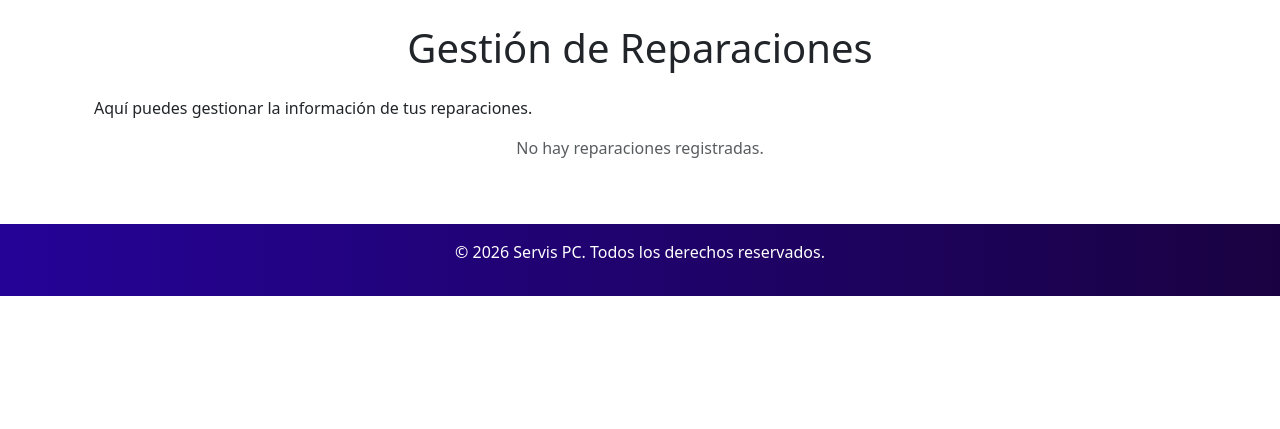
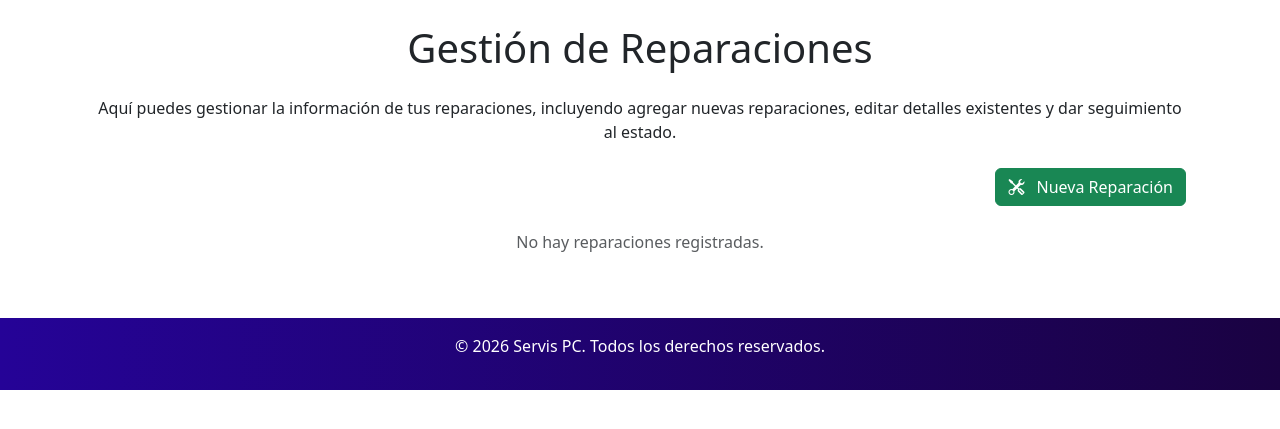
Before and after one commit to federicoaranda19-hub/TepyCheck-Proyecto, a Django app: page /reparaciones/ in a window 1280 px wide. Shown: the part 76-505 px from the top of the page. Run offline with Django 5.2, Linux system fonts and the light colour scheme; data that the repository does not hold is empty.

Commit message:
Completar CRUD y vistas de Reparaciones

```diff
--- a/myapp/templates/myapp/reparacion.html
+++ b/myapp/templates/myapp/reparacion.html
@@ -4,32 +4,47 @@
 
 {% block content %}
 <div class="container mt-4">
-        <h1 class="text-center mb-4">Gestión de Reparaciones</h1>
-        <p>Aquí puedes gestionar la información de tus reparaciones.</p>
+    <h1 class="text-center mb-4 animate__animated animate__swing">Gestión de Reparaciones</h1>
+    <p class="text-center mb-4">Aquí puedes gestionar la información de tus reparaciones, incluyendo agregar nuevas reparaciones, editar detalles existentes y dar seguimiento al estado.</p>
+
+    <div class="text-end mb-4">
+        <a class="btn btn-success bi bi-tools" href="{% url 'myapp:agregar_reparacion' %}">
+            <span class="ms-2">Nueva Reparación</span>
+        </a>
+    </div>
 
     <div class="row">
         {% for reparacion in reparaciones %}
-            <div class="col-md-4 col-sm-6 mb-4">
+        <div class="col-md-4 col-sm-6 mb-4" data-aos="fade-down">
             <div class="card shadow-sm h-100 bg-info-subtle text-info-emphasis">
                 <div class="card-body">
                     <h5 class="card-title text-primary">
-                            {{ reparacion.equipo }} - {{ reparacion.tecnico|default:"Sin asignar" }}
+                        {{ reparacion.equipo }}
                     </h5>
                     <p class="card-text mb-1">
-                            <strong>Problema:</strong> {{ reparacion.problema_reportado }}
+                        <strong>Técnico:</strong> {{ reparacion.tecnico|default:"No asignado" }}
                     </p>
                     <p class="card-text mb-1">
-                            <strong>Solución:</strong> {{ reparacion.solucion|default:"Pendiente" }}
+                        <strong>Problema reportado:</strong> {{ reparacion.problema_reportado }}
+                    </p>
+                    <p class="card-text mb-1">
+                        <strong>Solución:</strong> {{ reparacion.solucion|default:"En revisión" }}
                     </p>
                     <p class="card-text mb-1">
                         <strong>Costo:</strong> ${{ reparacion.costo }}
                     </p>
                     <p class="card-text">
-                            <strong>Estado:</strong>
-                            <span class="badge bg-{% if reparacion.estado == 'FINALIZADO' or reparacion.estado == 'ENTREGADO' %}success{% elif reparacion.estado == 'ESPERA' %}warning{% else %}primary{% endif %}">
-                                {{ reparacion.estado }}
-                            </span>
+                        <strong>Estado:</strong> <span class="badge bg-primary">{{ reparacion.get_estado_display }}</span>
                     </p>
+                </div>
+                <!-- Botones de Editar y Eliminar -->
+                <div class="card-footer text-center bg-transparent border-0 pb-3">
+                    <a href="{% url 'myapp:editar_reparacion' reparacion.pk %}" class="btn btn-warning btn-sm bi bi-pencil-square me-2" title="Editar"></a>
+
+                    <form action="{% url 'myapp:eliminar_reparacion' reparacion.pk %}" method="POST" style="display:inline;" onsubmit="return confirm('¿Seguro que deseas eliminar la reparación #{{ reparacion.id }} del equipo {{ reparacion.equipo }}?');">
+                        {% csrf_token %}
+                        <button type="submit" class="btn btn-danger btn-sm bi bi-trash3-fill" title="Eliminar"></button>
+                    </form>
                 </div>
             </div>
         </div>
--- a/myapp/urls.py
+++ b/myapp/urls.py
@@ -14,4 +14,10 @@ urlpatterns = [
     path('clientes/agregar/', views.agregar_cliente, name='agregar_cliente'),
     path('clientes/editar/<int:pk>/', views.editar_cliente, name='editar_cliente'),
     path('clientes/eliminar/<int:pk>/', views.eliminar_cliente, name='eliminar_cliente'),
+
+    # CRUD Reparaciones
+    path('reparaciones/', views.reparaciones, name='reparaciones'),
+    path('reparaciones/agregar/', views.agregar_reparacion, name='agregar_reparacion'),
+    path('reparaciones/editar/<int:pk>/', views.editar_reparacion, name='editar_reparacion'),
+    path('reparaciones/eliminar/<int:pk>/', views.eliminar_reparacion, name='eliminar_reparacion'),
 ]
--- a/myapp/views.py
+++ b/myapp/views.py
@@ -1,26 +1,16 @@
 from django.shortcuts import render, redirect, get_object_or_404
 from .models import Cliente, Tecnico, Equipo, Reparacion
-from .forms import ClienteForm
+from .forms import ClienteForm, ReparacionForm
 
 def index(request):
     context = {"mensaje": "Ofrecemos servicios de reparación de computadoras, mantenimiento y soporte técnico."}
     return render(request, "myapp/index.html", context)
 
+# ----------------- CLIENTES -----------------
+
 def clientes(request):
     clientes = Cliente.objects.all()
     return render(request, 'myapp/clientes.html', {'clientes': clientes})
-
-def tecnicos(request):
-    tecnicos = Tecnico.objects.all()
-    return render(request, 'myapp/tecnicos.html', {'tecnicos': tecnicos})
-
-def equipos(request):
-    equipos = Equipo.objects.all()
-    return render(request, 'myapp/equipos.html', {'equipos': equipos})
-
-def reparaciones(request):
-    reparaciones = Reparacion.objects.all()
-    return render(request, 'myapp/reparacion.html', {'reparaciones': reparaciones})
 
 def agregar_cliente(request):
     if request.method == 'POST':
@@ -31,7 +21,6 @@ def agregar_cliente(request):
     else:
         form = ClienteForm()
     return render(request, 'myapp/agregar_cliente.html', {'form': form})
-
 
 def editar_cliente(request, pk):
     cliente = get_object_or_404(Cliente, pk=pk)
@@ -44,10 +33,53 @@ def editar_cliente(request, pk):
         form = ClienteForm(instance=cliente)
     return render(request, 'myapp/editar_cliente.html', {'form': form, 'cliente': cliente})
 
-
 def eliminar_cliente(request, pk):
     cliente = get_object_or_404(Cliente, pk=pk)
     if request.method == 'POST':
         cliente.delete()
         return redirect('myapp:clientes')
     return render(request, 'myapp/eliminar_cliente.html', {'cliente': cliente})
+
+# ----------------- TECNICOS Y EQUIPOS -----------------
+
+def tecnicos(request):
+    tecnicos = Tecnico.objects.all()
+    return render(request, 'myapp/tecnicos.html', {'tecnicos': tecnicos})
+
+def equipos(request):
+    equipos = Equipo.objects.all()
+    return render(request, 'myapp/equipos.html', {'equipos': equipos})
+
+# ----------------- REPARACIONES -----------------
+
+def reparaciones(request):
+    reparaciones = Reparacion.objects.all()
+    return render(request, 'myapp/reparacion.html', {'reparaciones': reparaciones})
+
+def agregar_reparacion(request):
+    if request.method == 'POST':
+        form = ReparacionForm(request.POST)
+        if form.is_valid():
+            form.save()
+            return redirect('myapp:reparaciones')
+    else:
+        form = ReparacionForm()
+    return render(request, 'myapp/agregar_reparacion.html', {'form': form})
+
+def editar_reparacion(request, pk):
+    reparacion = get_object_or_404(Reparacion, pk=pk)
+    if request.method == 'POST':
+        form = ReparacionForm(request.POST, instance=reparacion)
+        if form.is_valid():
+            form.save()
+            return redirect('myapp:reparaciones')
+    else:
+        form = ReparacionForm(instance=reparacion)
+    return render(request, 'myapp/editar_reparacion.html', {'form': form, 'reparacion': reparacion})
+
+def eliminar_reparacion(request, pk):
+    reparacion = get_object_or_404(Reparacion, pk=pk)
+    if request.method == 'POST':
+        reparacion.delete()
+        return redirect('myapp:reparaciones')
+    return render(request, 'myapp/eliminar_reparacion.html', {'reparacion': reparacion})
```
Also changed, not shown: myapp/forms.py (+27 -1 lines), myapp/templates/myapp/agregar_reparacion.html (added, +27 -0 lines), myapp/templates/myapp/editar_reparacion.html (added, +43 -0 lines). Lines whose indentation alone changed are shown as unchanged.
